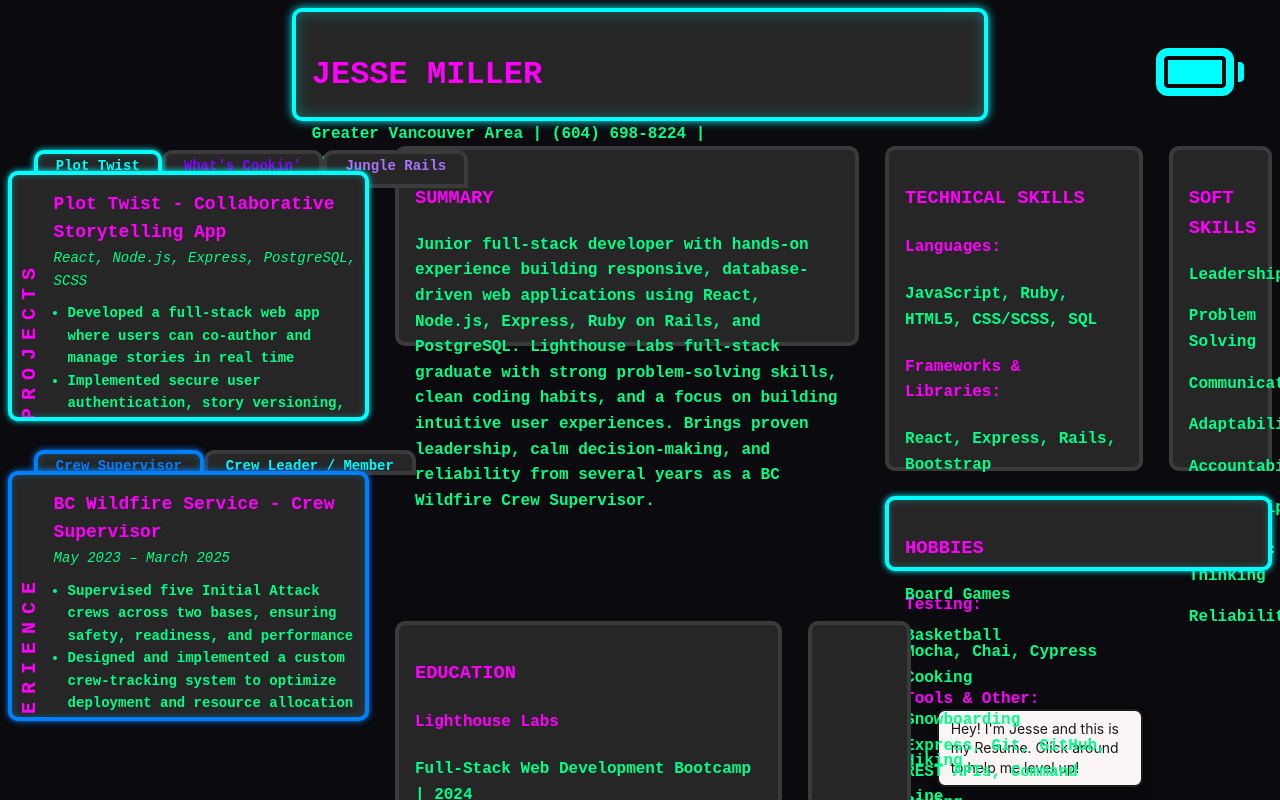
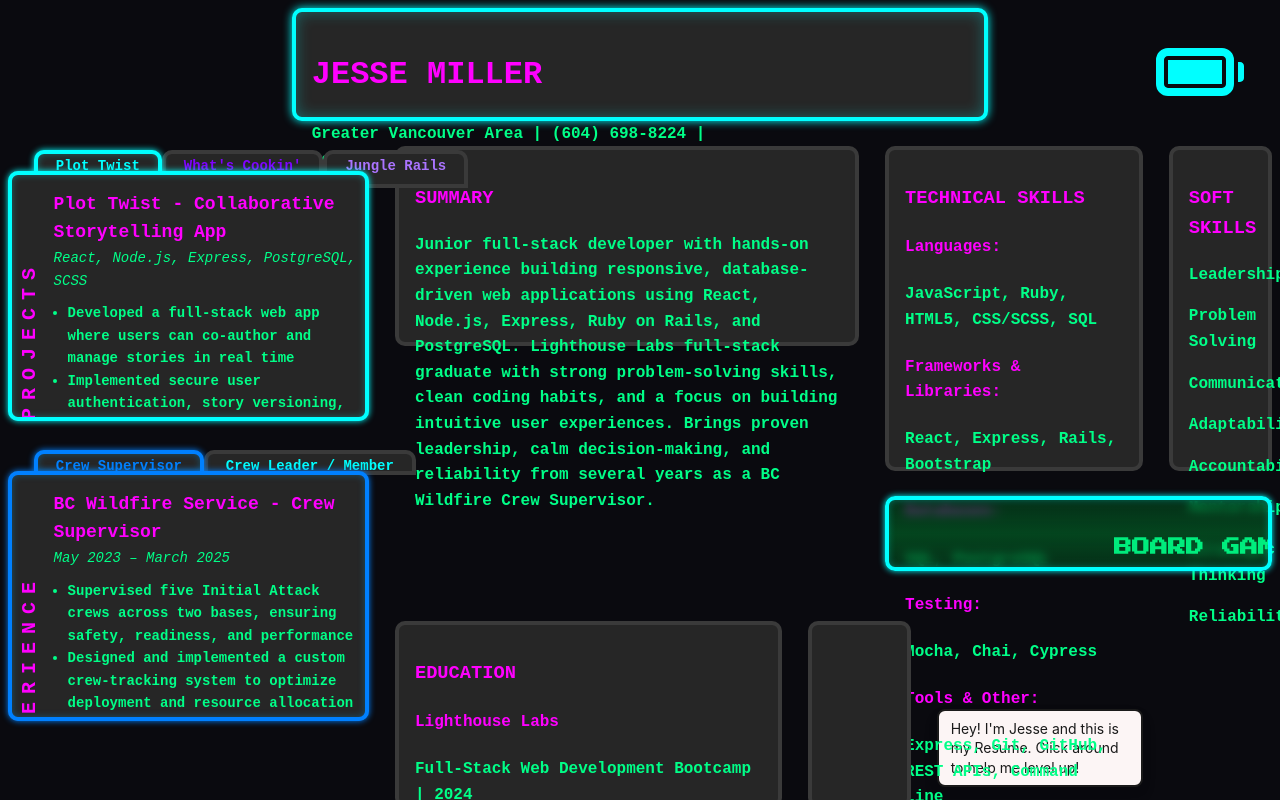
Before and after one commit to Jesse-D-Miller/webDevResume, a React (Vite) app: page / in a window 1280 px wide. Both pictures are taken after a click on the element 1200 px from the left and 75 px from the top of the page. Shown: the top 800 px of the page. Built offline with nearby package versions, Linux system fonts and the light colour scheme.

Commit message:
styles back in place for the hobby section

```diff
--- a/src/App.css
+++ b/src/App.css
@@ -459,6 +459,7 @@
   grid-column: 35 / span 15;
   grid-row: 40 / span 6;
   animation-delay: 2s;
+  overflow: hidden;
 }
 .cyber-resume .box-12 {
   grid-column: 32 / span 4;
@@ -576,8 +577,66 @@
   font-size: var(--text-sm);
 }
 
+/* ========================================= Projects and Experience =========================================*/
+/* ================================================= Hobbies =================================================*/
 
-/* ========================================= Projects and Experience =========================================*/
+.cyber-resume .hobbies-section {
+  font-family: "Press Start 2P", monospace;
+  font-size: var(--text-lg);
+  text-transform: uppercase;
+  margin: 0;
+  padding: 0;
+  display: inline-flex;
+  align-items: center;
+  width: 100%;
+}
+
+.cyber-resume .box-11:hover,
+.cyber-resume .box-11:hover * {
+  animation-play-state: paused !important;
+}
+
+.cyber-resume .box-11 {
+  background-color: rgba(2, 83, 34, 0.52);
+  background-image: linear-gradient(
+    180deg,
+    rgba(2, 83, 34, 0) 0%,
+    rgba(2, 83, 34, 0.6) 50%,
+    rgba(2, 83, 34, 0) 100%
+  );
+  backdrop-filter: blur(5px);
+}
+
+.cyber-resume .hobbies-section h3 {
+  opacity: 0.9;
+  font-size: var(--text-4xl);
+  flex: 0 0 100%;
+  text-align: center;
+  margin: 0 var(--space-12) 0 0;
+  animation: hobbyHeaderFlash 1s ease infinite,
+    hobbyHeaderScroll 35s linear infinite;
+}
+
+.cyber-resume .hobbies-section > div {
+  display: flex;
+  flex-direction: row;
+  flex-wrap: nowrap;
+  white-space: nowrap;
+  gap: var(--space-12);
+  margin: 0;
+  padding: 0;
+  width: auto;
+  max-width: none;
+  animation: hobbyScroll 35s linear infinite;
+}
+
+.cyber-resume .hobbies-section > div p {
+  opacity: 0.9;
+  margin: 0;
+  max-width: none;
+}
+
+/*================================================== Hobbies ==================================================*/
 /*================================================= Keyframes =================================================*/
 
 @keyframes powerOn {
@@ -689,10 +748,10 @@
     transform: translateX(0%);
   }
   90% {
-    transform: translateX(-180%);
+    transform: translateX(-155%);
   }
   100% {
-    transform: translateX(-180%);
+    transform: translateX(-155%);
   }
 }
 
```
